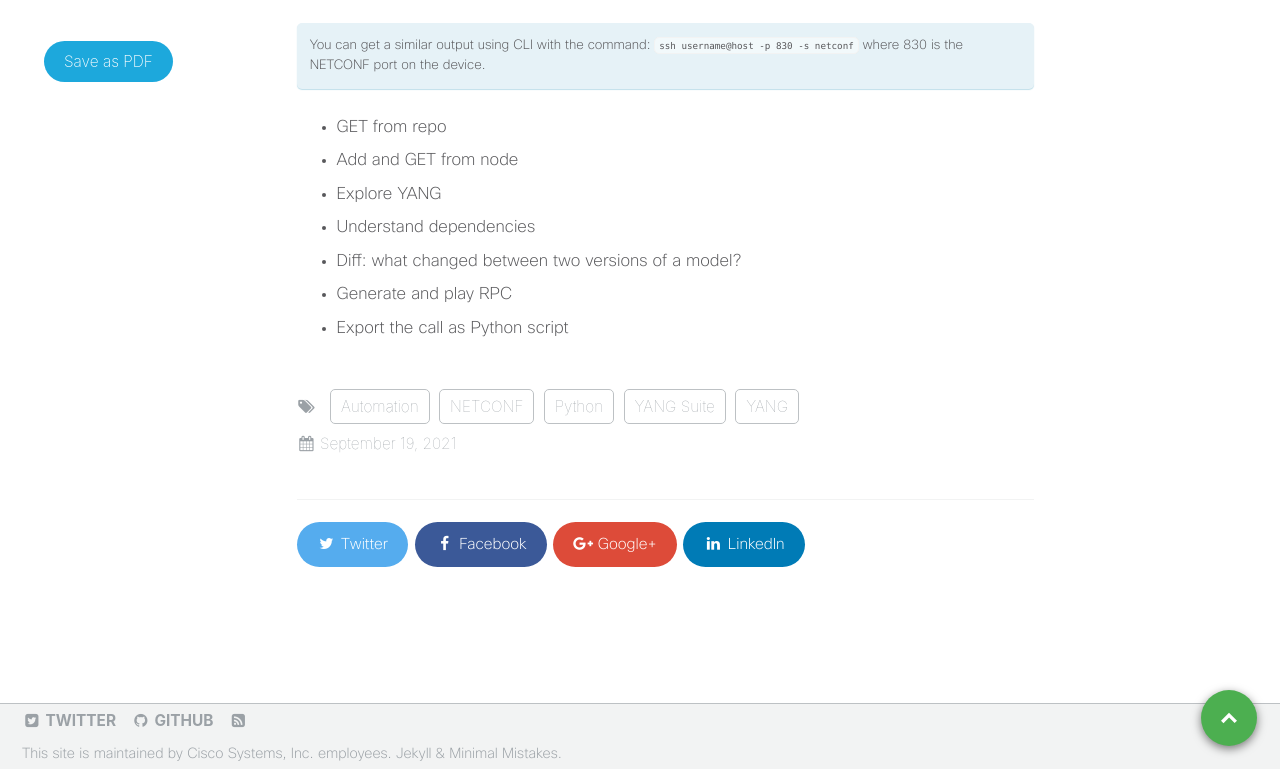
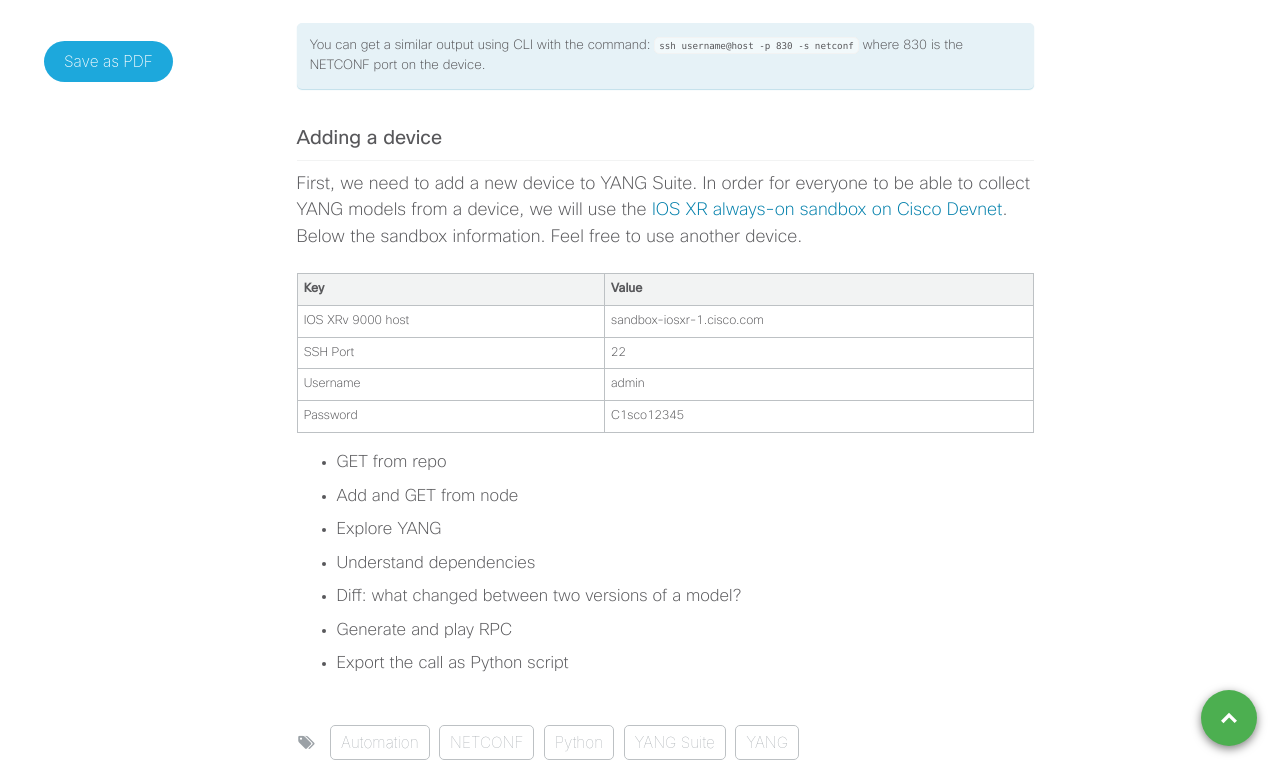
Before and after one commit to xrdocs/programmability, a Jekyll site: the page built from _tutorials/do-you-speak-yang.md, in a window 1280 px wide and 900 px high, scrolled down 3780 px, cut to the strip 131-900 px from the top of the window. Built offline with Jekyll 4.4.1, drawn with Linux system fonts in a browser that asks for light colours; comment, search, counter and statistics services are not loaded.

Commit message:
Update do-you-speak-yang.md

```diff
--- a/_tutorials/do-you-speak-yang.md
+++ b/_tutorials/do-you-speak-yang.md
@@ -98,6 +98,18 @@ For example, below is an example of capabilities of a device running IOS XR 6.5.
 You can get a similar output using CLI with the command: `ssh username@host -p 830 -s netconf` where 830 is the NETCONF port on the device.
 {: .notice--info}
 
+### Adding a device
+
+First, we need to add a new device to YANG Suite. In order for everyone to be able to collect YANG models from a device, we will use the [IOS XR always-on sandbox on Cisco Devnet](https://devnetsandbox.cisco.com/RM/Diagram/Index/e83cfd31-ade3-4e15-91d6-3118b867a0dd?diagramType=Topology). Below the sandbox information. Feel free to use another device.
+
+| Key               	| Value                    	|
+|-------------------	|--------------------------	|
+| IOS XRv 9000 host 	| sandbox-iosxr-1.cisco.com |
+|     SSH Port      	|     22                 	|
+|     Username      	|     admin                	|
+|     Password      	|     C1sco12345           	|
+
+
 * GET from repo
 * Add and GET from node
 * Explore YANG
```
